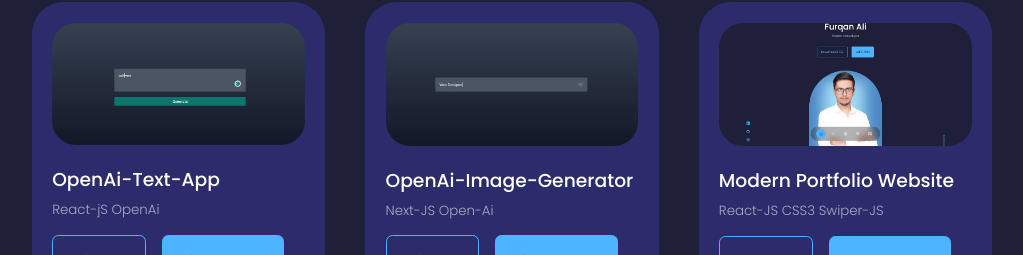
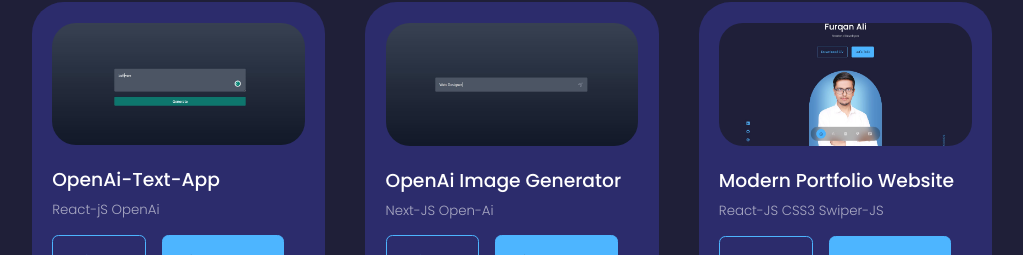
Before and after one commit to furqan222/Portfolio, a React (Create React App) app: page / in a window 1280 px wide. Shown: the part 3641-3896 px from the top of the page, without its empty margins (128-1151 px from the left). Built offline with nearby package versions, Linux system fonts and the light colour scheme.

Commit message:
four commit

```diff
--- a/src/componenets/Portfolio/Portfolio.js
+++ b/src/componenets/Portfolio/Portfolio.js
@@ -111,7 +111,7 @@
           <div className='portfolio__item-image'>
             <img src={img8} alt=''></img>
           </div>
-          <h3>OpenAi-Image-Generator</h3>
+          <h3>OpenAi Image Generator</h3>
           <small className='portfolio__feature '>
 Next-JS Open-Ai
             </small>
```
